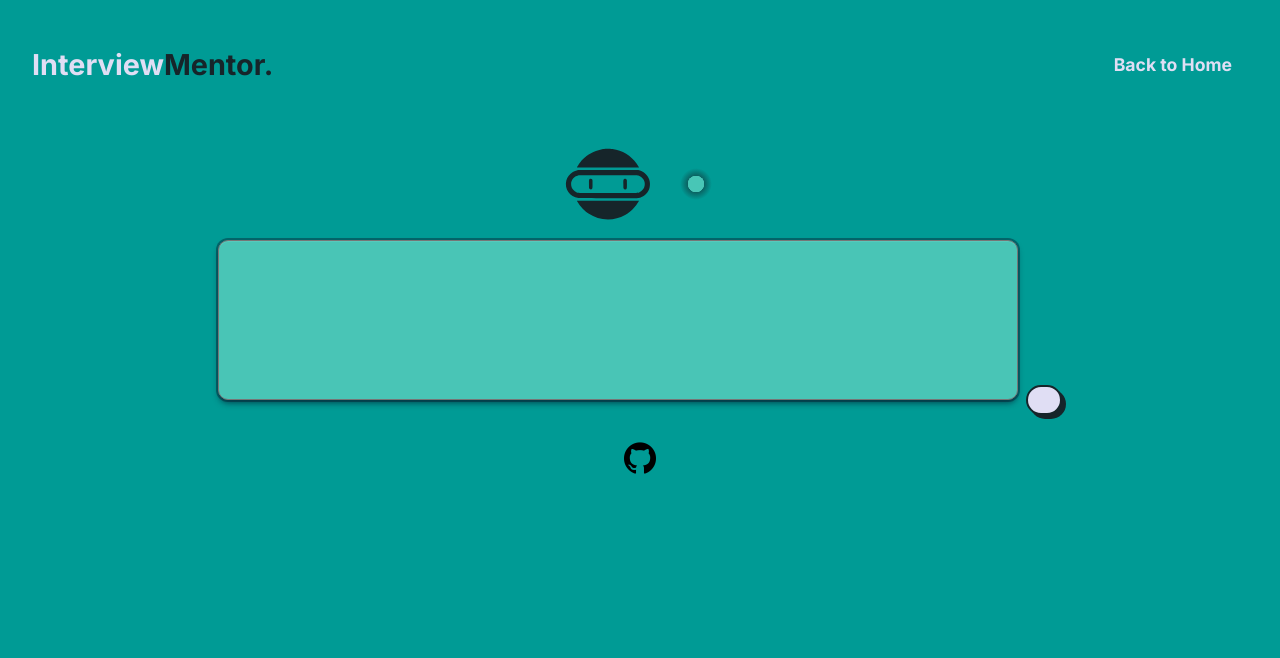
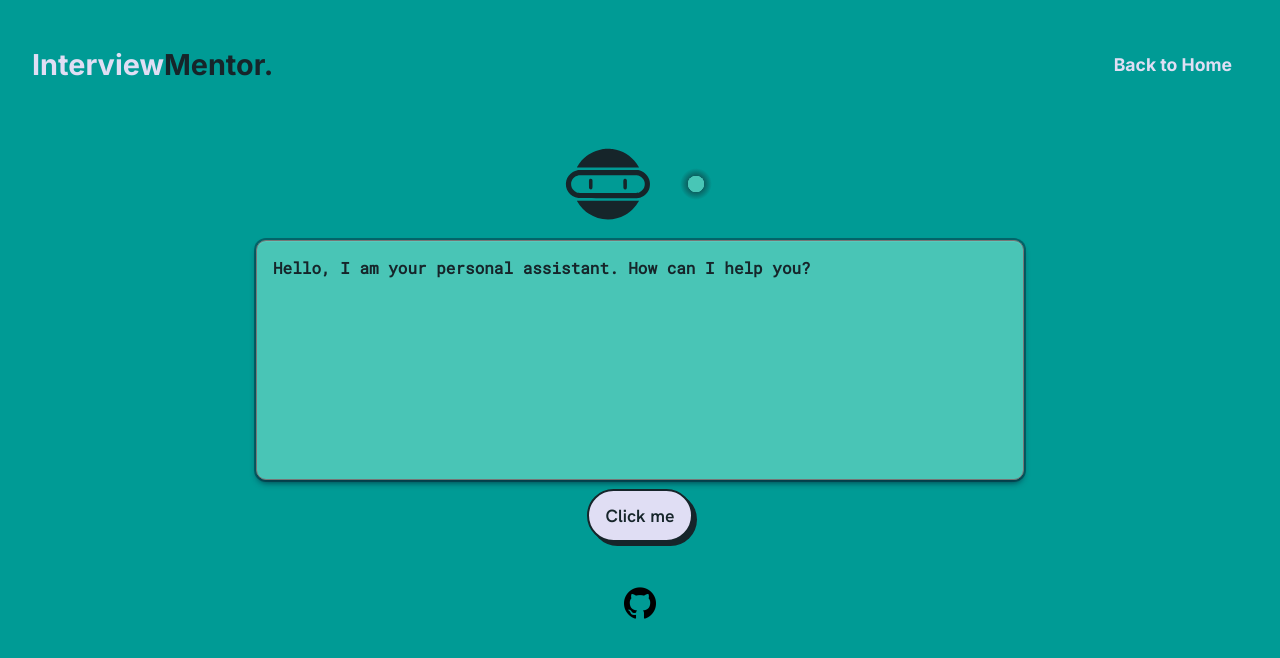
Before and after one commit to hkhan701/interview-mentor, a plain HTML site: page interview.html in a window 1280 px wide. Drawn offline with Linux system fonts and the light colour scheme.

Commit message:
better chatbox resizing

```diff
--- a/css/styles.css
+++ b/css/styles.css
@@ -306,14 +306,23 @@ footer {
 
 #response {
     resize: none;
-    width: 50rem;
-    height: 10rem;
+    width: 100%;
+    height: 100%;
     font-family: var(--font-family-ai);
-    font-size: var(--fs-400);
+    font-size: var(--fs-300);
+    color: var(--color-black);
     border-radius: 10px;
     padding: 1rem;
     background-color: var(--color-secondary);
     box-shadow: rgba(6, 24, 44, 0.4) 0px 0px 0px 2px, rgba(6, 24, 44, 0.65) 0px 4px 6px -1px, rgba(255, 255, 255, 0.08) 0px 1px 0px inset;
+}
+
+.ai-text {
+    width: 60vw;
+    height: 15rem;
+    margin: 0 auto;
+    margin-bottom: 5rem;
+    text-align: center;
 }
 
 #btn {
--- a/interview.html
+++ b/interview.html
@@ -36,9 +36,8 @@
             </div>
         </span>
         <div class="ai-text">
-            <textarea id="response" >
-            </textarea>
-            <button id="btn"></button>
+            <textarea id="response"></textarea>
+            <button id="btn">Click me</button>
         </div>
     </div>
 
--- a/js/app.js
+++ b/js/app.js
@@ -18,6 +18,8 @@ const pulseAnimation = () => {
 
 pulseAnimation();
 
+aiResponse.value = 'Hello, I am your personal assistant. How can I help you?';
+
 
 btnArea.addEventListener('click', () => {
     const utterance = new SpeechSynthesisUtterance(aiResponse.value);
```
